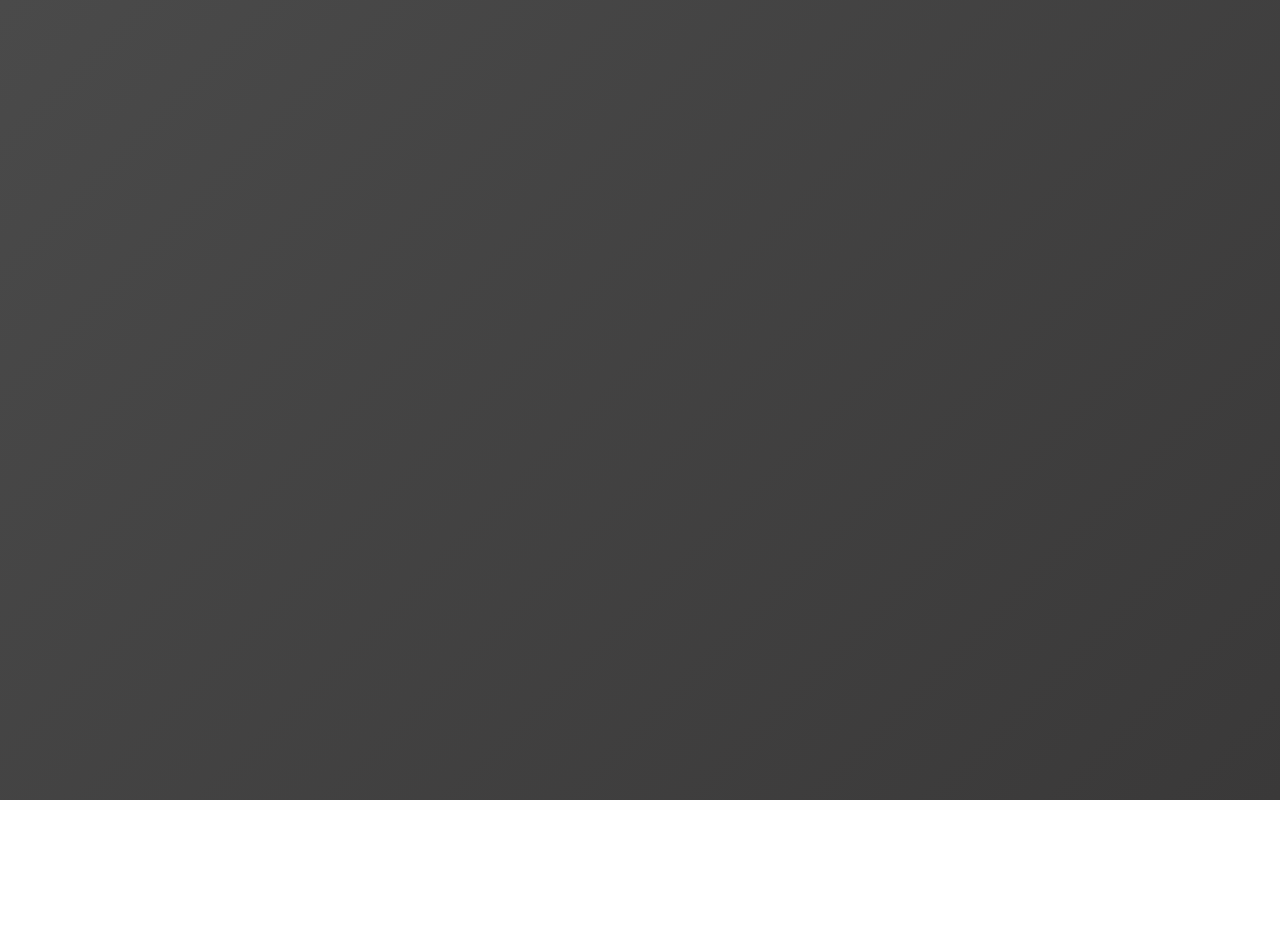
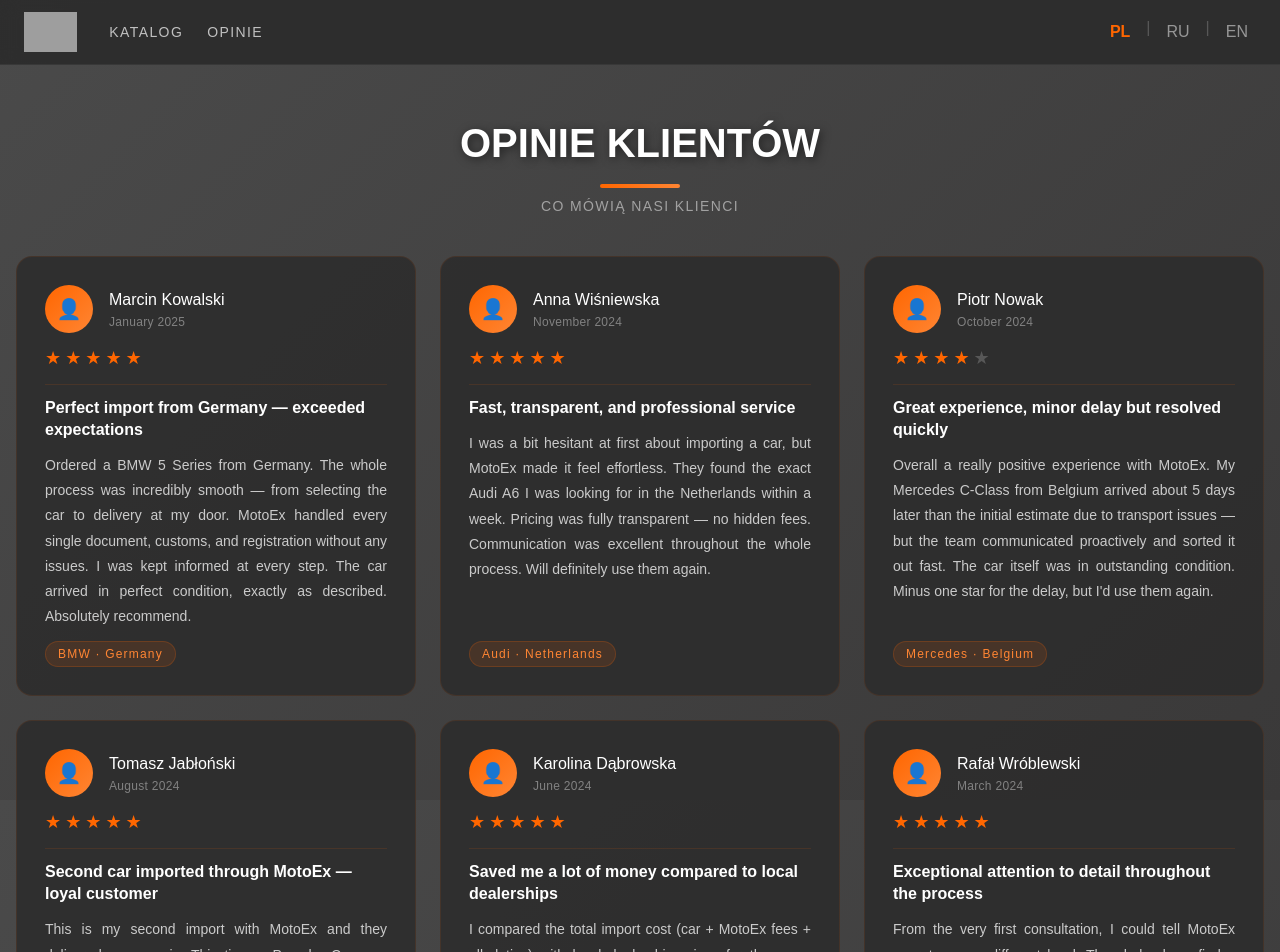
Before and after one commit to RRRhapkala/MotoEx-Website-II, a React (Vite) app in the folder web/: page /reviews in a window 1280 px wide. Before the commit this address had no page. Shown: the top 952 px of the page. Before the commit the page ends 800 px from the top, so only its background shows below. Built offline with nearby package versions, Linux system fonts and the light colour scheme; grey boxes are pictures that could not be loaded.

Commit message:
review page added

```diff
--- a/web/src/main.tsx
+++ b/web/src/main.tsx
@@ -6,6 +6,7 @@ import Layout from './components/Layout';
 import HomePage from './pages/HomePage';
 import CatalogPage from './pages/CatalogPage';
 import VehicleDetailsPage from './pages/VehicleDetailsPage';
+import ReviewsPage from './pages/ReviewsPage';
 import './index.css';
 
 ReactDOM.createRoot(document.getElementById('root')!).render(
@@ -16,6 +17,7 @@ ReactDOM.createRoot(document.getElementById('root')!).render(
           <Route path="/" element={<HomePage />} />
           <Route path="/catalog" element={<CatalogPage />} />
           <Route path="/about/:id" element={<VehicleDetailsPage />} />
+          <Route path="/reviews" element={<ReviewsPage />} />
         </Route>
       </Routes>
     </BrowserRouter>
--- /dev/null
+++ b/web/src/pages/ReviewsPage.tsx
@@ -0,0 +1,103 @@
+import { useTranslation } from 'react-i18next';
+
+interface Review {
+  author: string;
+  date: string;
+  rating: number;
+  title: string;
+  body: string;
+  tag: string;
+}
+
+const REVIEWS: Review[] = [
+  {
+    author: 'Marcin Kowalski', date: 'January 2025', rating: 5,
+    title: 'Perfect import from Germany — exceeded expectations',
+    body: 'Ordered a BMW 5 Series from Germany. The whole process was incredibly smooth — from selecting the car to delivery at my door. MotoEx handled every single document, customs, and registration without any issues. I was kept informed at every step. The car arrived in perfect condition, exactly as described. Absolutely recommend.',
+    tag: 'BMW · Germany',
+  },
+  {
+    author: 'Anna Wiśniewska', date: 'November 2024', rating: 5,
+    title: 'Fast, transparent, and professional service',
+    body: 'I was a bit hesitant at first about importing a car, but MotoEx made it feel effortless. They found the exact Audi A6 I was looking for in the Netherlands within a week. Pricing was fully transparent — no hidden fees. Communication was excellent throughout the whole process. Will definitely use them again.',
+    tag: 'Audi · Netherlands',
+  },
+  {
+    author: 'Piotr Nowak', date: 'October 2024', rating: 4,
+    title: 'Great experience, minor delay but resolved quickly',
+    body: 'Overall a really positive experience with MotoEx. My Mercedes C-Class from Belgium arrived about 5 days later than the initial estimate due to transport issues — but the team communicated proactively and sorted it out fast. The car itself was in outstanding condition. Minus one star for the delay, but I\'d use them again.',
+    tag: 'Mercedes · Belgium',
+  },
+  {
+    author: 'Tomasz Jabłoński', date: 'August 2024', rating: 5,
+    title: 'Second car imported through MotoEx — loyal customer',
+    body: 'This is my second import with MotoEx and they delivered once again. This time a Porsche Cayenne from Austria. They negotiated a better price than I could find locally and managed the entire logistics chain. Everything from inspection to registration was handled professionally. These guys are the real deal.',
+    tag: 'Porsche · Austria',
+  },
+  {
+    author: 'Karolina Dąbrowska', date: 'June 2024', rating: 5,
+    title: 'Saved me a lot of money compared to local dealerships',
+    body: 'I compared the total import cost (car + MotoEx fees + all duties) with local dealership prices for the same Volkswagen Tiguan. Saved over 15,000 PLN. The service was impeccable — detailed inspection report with photos before purchase, transparent cost breakdown, and delivery on time. Highly satisfied.',
+    tag: 'Volkswagen · Germany',
+  },
+  {
+    author: 'Rafał Wróblewski', date: 'March 2024', rating: 5,
+    title: 'Exceptional attention to detail throughout the process',
+    body: 'From the very first consultation, I could tell MotoEx operates on a different level. They helped me find a rare BMW M4 Competition in France, verified its full history, and had it transported with premium enclosed transport. Not a single scratch. The whole journey took 3 weeks. Worth every penny.',
+    tag: 'BMW M4 · France',
+  },
+];
+
+function Stars({ rating }: { rating: number }) {
+  return (
+    <div className="flex gap-1">
+      {[1,2,3,4,5].map(i => (
+        <span key={i} style={{ color: i <= rating ? '#ff6600' : 'rgba(255,255,255,0.2)', fontSize: 18 }}>★</span>
+      ))}
+    </div>
+  );
+}
+
+function ReviewCard({ r }: { r: Review }) {
+  return (
+    <div className="flex flex-col gap-3 rounded-2xl p-7 border border-brand/10 hover:-translate-y-1 hover:border-brand/35 hover:shadow-2xl transition"
+      style={{ background: 'rgba(45,45,45,0.9)' }}>
+      <div className="flex items-center gap-4">
+        <div className="w-12 h-12 rounded-full flex items-center justify-center flex-shrink-0"
+          style={{ background: 'linear-gradient(135deg, #ff6600, #ff8533)' }}>
+          <span className="text-white text-xl">👤</span>
+        </div>
+        <div className="flex-1 min-w-0">
+          <div className="text-white text-base truncate">{r.author}</div>
+          <div className="text-white/40 text-xs tracking-wide mt-0.5">{r.date}</div>
+        </div>
+      </div>
+      <Stars rating={r.rating} />
+      <hr className="border-none h-px" style={{ background: 'rgba(255,102,0,0.12)' }} />
+      <div className="text-white font-semibold text-base leading-snug">{r.title}</div>
+      <p className="text-white/75 text-sm leading-[1.8] text-justify flex-1">{r.body}</p>
+      <span className="self-start text-xs tracking-widest px-3 py-1 rounded-full border border-brand/20"
+        style={{ background: 'rgba(255,102,0,0.12)', color: '#ff8533' }}>
+        {r.tag}
+      </span>
+    </div>
+  );
+}
+
+export default function ReviewsPage() {
+  const { t } = useTranslation();
+
+  return (
+    <section className="py-8">
+      <div className="text-center mt-4 mb-2">
+        <p className="section-title">{t('customer_reviews')}</p>
+      </div>
+      <div className="text-center mb-10 text-white/50 tracking-widest text-sm uppercase">
+        {t('customer_reviews_text')}
+      </div>
+      <div className="grid grid-cols-1 md:grid-cols-2 lg:grid-cols-3 gap-6 mb-10">
+        {REVIEWS.map((r, i) => <ReviewCard key={i} r={r} />)}
+      </div>
+    </section>
+  );
+}
```
